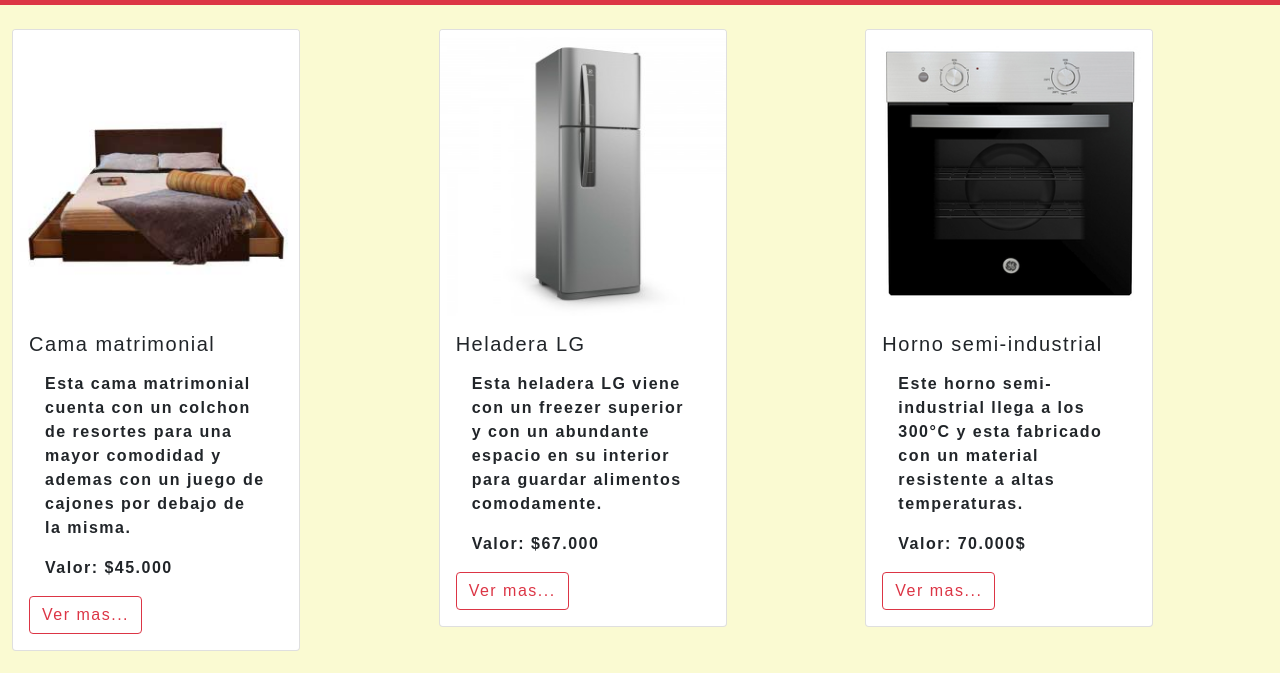
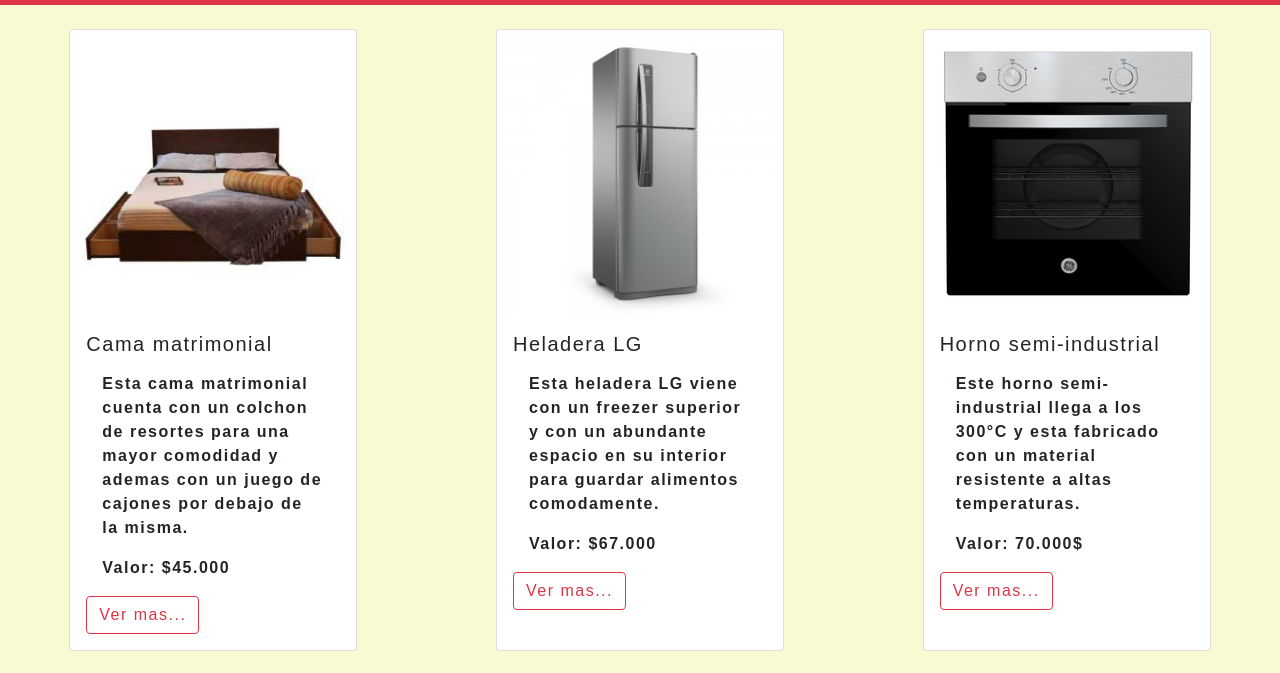
Before and after one commit to Fabio-Aringoli/E-commerceAringoli, a plain HTML site: page index.html in a window 1280 px wide. Shown: the part 101-774 px from the top of the page. Drawn offline with nearby package versions, Linux system fonts and the light colour scheme; files that its build step writes are made by us from their sources; a web font is replaced by a local one.

Commit message:
agregando un flex a .col

```diff
--- a/sass/_imagenes.scss
+++ b/sass/_imagenes.scss
@@ -9,3 +9,9 @@
 .venta_imagen{
     width: 300px;
 }
+
+.col{
+    display: flex;
+    flex-direction: row;
+    justify-content: space-around;
+}
```
